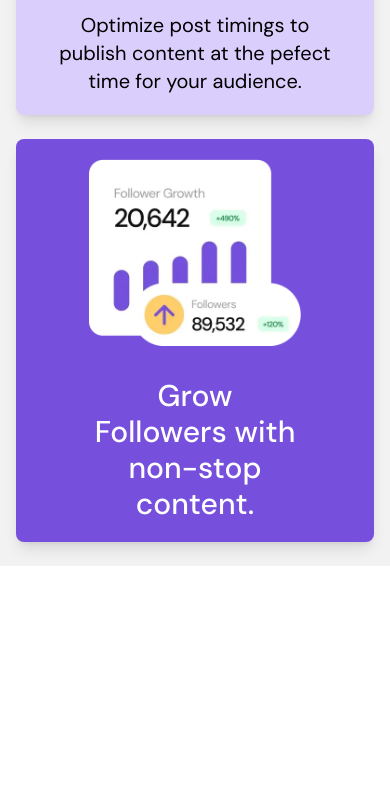
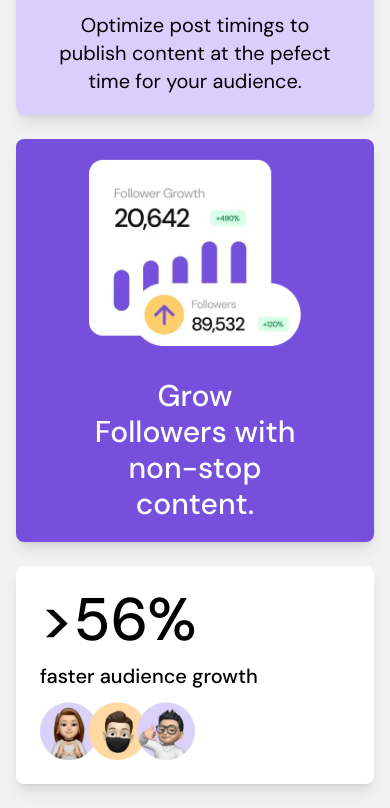
Before and after one commit to Alejo2304/bentoGrid, a React (Vite) app: page / in a window 390 px wide. Shown: the part 1145-1953 px from the top of the page. Before the commit the page ends 1711 px from the top, so only its background shows below. Built offline with nearby package versions, Linux system fonts and the light colour scheme.

Commit message:
ADDED STYLE IN MOBILE VERSION | WhiteContainerDescriptive()
Fixed style for the mobile version of WhiteContainerDescriptive() on Containers.jsx, the changes include font-type, font-weight, text-size, text-color, centering of elements . Also called the container on BentoGrid.jsx

```diff
--- a/src/components/BentoGrid.jsx
+++ b/src/components/BentoGrid.jsx
@@ -7,6 +7,8 @@ import FiveStarsImg from '../assets/images/illustration-five-stars.webp'
 import SocialMediaImg from '../assets/images/illustration-multiple-platforms.webp'
 import CalendarImg from '../assets/images/illustration-consistent-schedule.webp'
 import SchedulePostImg from '../assets/images/illustration-schedule-posts.webp'
+import AudienceGrowthImg from '../assets/images/illustration-audience-growth.webp'
+
 
 export default function BentoGrid(){
     return(
@@ -46,9 +48,16 @@ export default function BentoGrid(){
                 imgAlt="Grow Followers"
             />
 
+            <WhiteContainerDescriptive
+                textTitle=">56%"
+                textDescription="faster audience growth"
+                imgPath={AudienceGrowthImg}
+                imgAlt="Audience icons"
+            />
+
             {/*
 
-            <WhiteContainerDescriptive />
+
             <Yellow100Container />
             <Yellow500Container />
             */}
--- a/src/components/Containers.jsx
+++ b/src/components/Containers.jsx
@@ -31,10 +31,10 @@ export function WhiteContainer({ text, imgPath, imgAlt }) {
 
 export function WhiteContainerDescriptive({ textTitle, textDescription, imgPath, imgAlt }) {
     return (
-        <div>
-            <h1>{textTitle}</h1>
-            <p>{textDescription}</p>
-            <img src={imgPath} alt={imgAlt} />
+        <div className="bg-white p-6 space-y-3 rounded-lg shadow-lg">
+            <h1 className="font-dmsans font-medium text-6xl">{textTitle}</h1>
+            <p className="font-dmsans font-medium text-xl">{textDescription}</p>
+            <img className="w-1/2"src={imgPath} alt={imgAlt} />
         </div>
     );
 }
```
